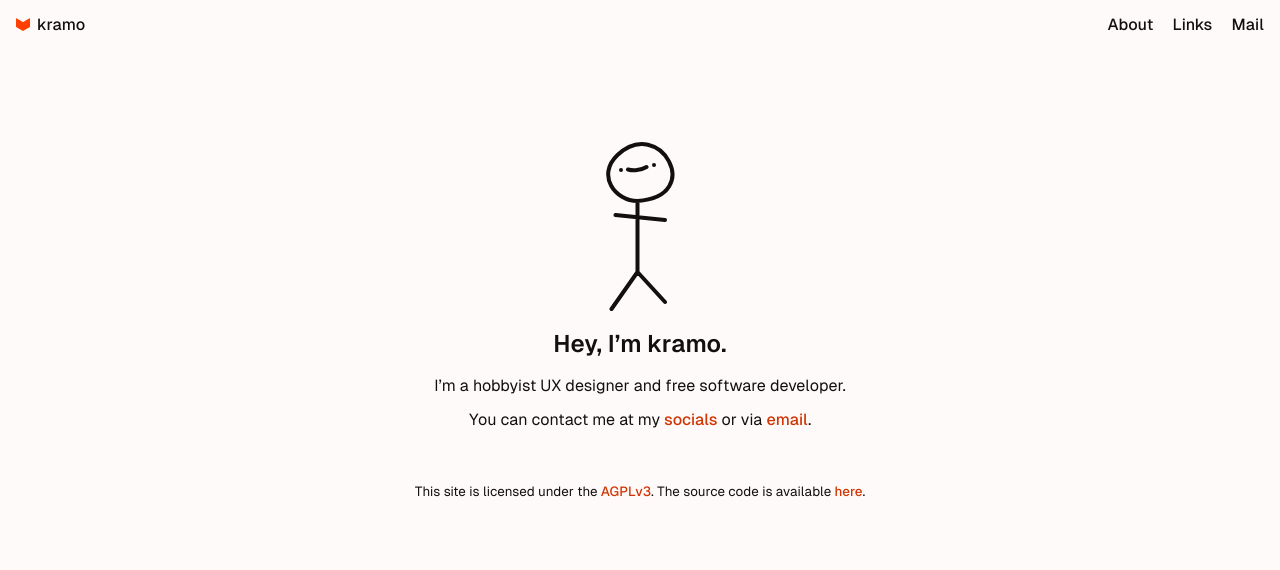
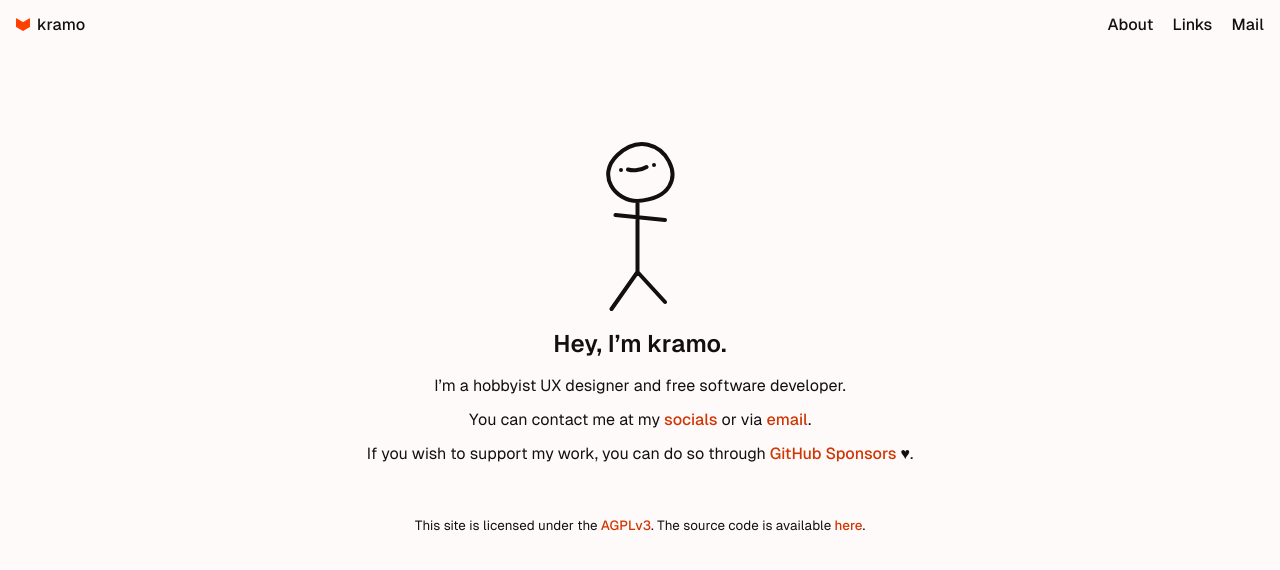
Before and after one commit to kra-mo/kramo.page, a Jekyll site: the page built from about/index.md, in a window 1280 px wide. Shown: the top 570 px of the page. Built offline with Jekyll 4.4.1, drawn with Linux system fonts in a browser that asks for light colours.

Commit message:
Add GitHub Sponsors link to about me

```diff
--- a/about/index.md
+++ b/about/index.md
@@ -49,6 +49,8 @@ I'm a hobbyist UX designer and free software developer.
 
 You can contact me at my [socials](/links/) or via <a href="&#109;a&#105;&#108;&#116;&#111;&#58;&#99;&#111;&#110;&#116;&#97;&#99;&#116;&#64;&#107;&#114;&#97;&#109;o&period;&#112;&#97;&#103;&#101;">email</a>.
 
+If you wish to support my work, you can do so through [GitHub Sponsors](https://github.com/sponsors/kra-mo) ♥.
+
 <br>
 
 <sub>This site is licensed under the [AGPLv3](https://www.gnu.org/licenses/agpl-3.0.html). The source code is available [here](https://github.com/kra-mo/kramo.page).</sub>
```
